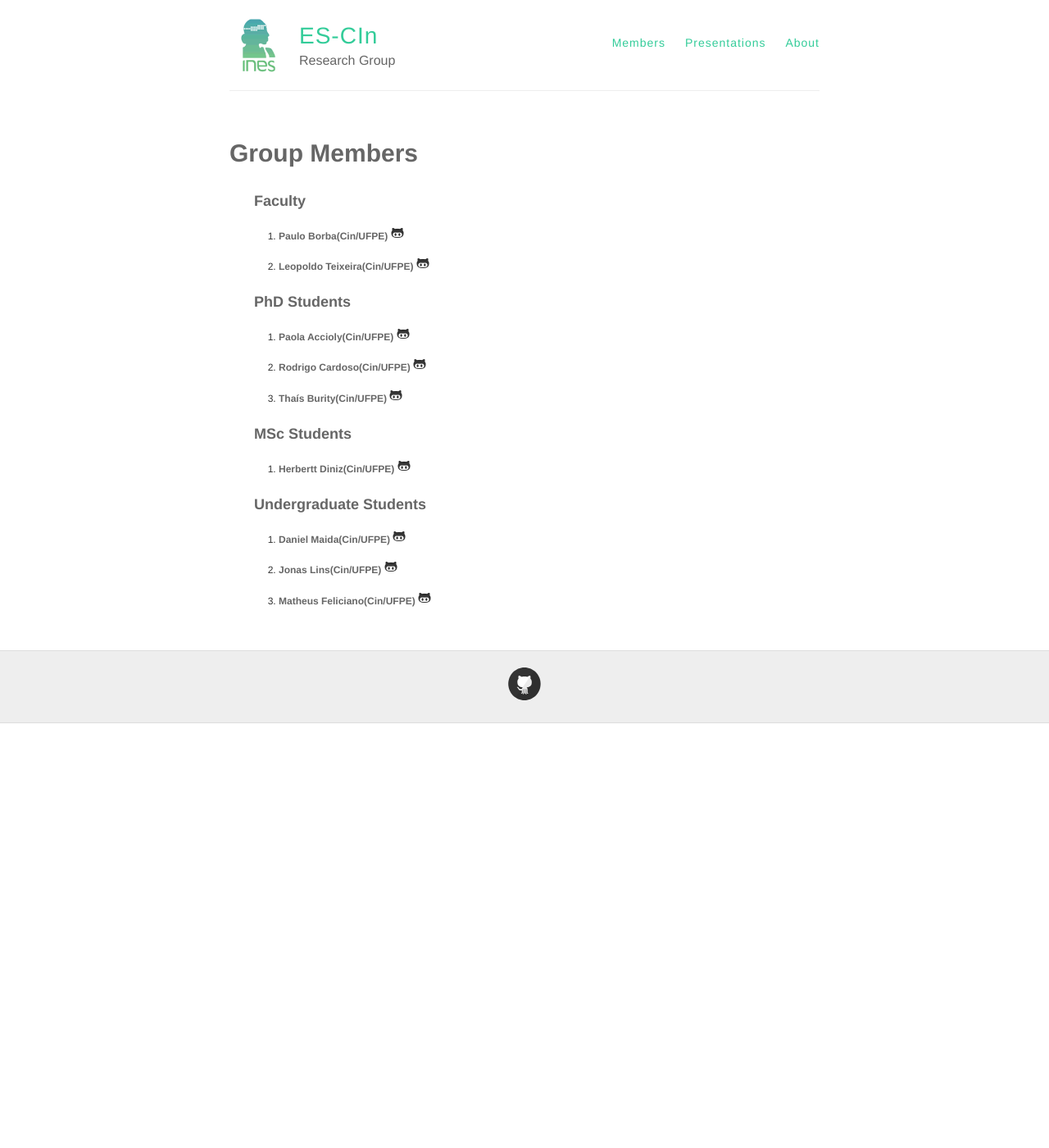
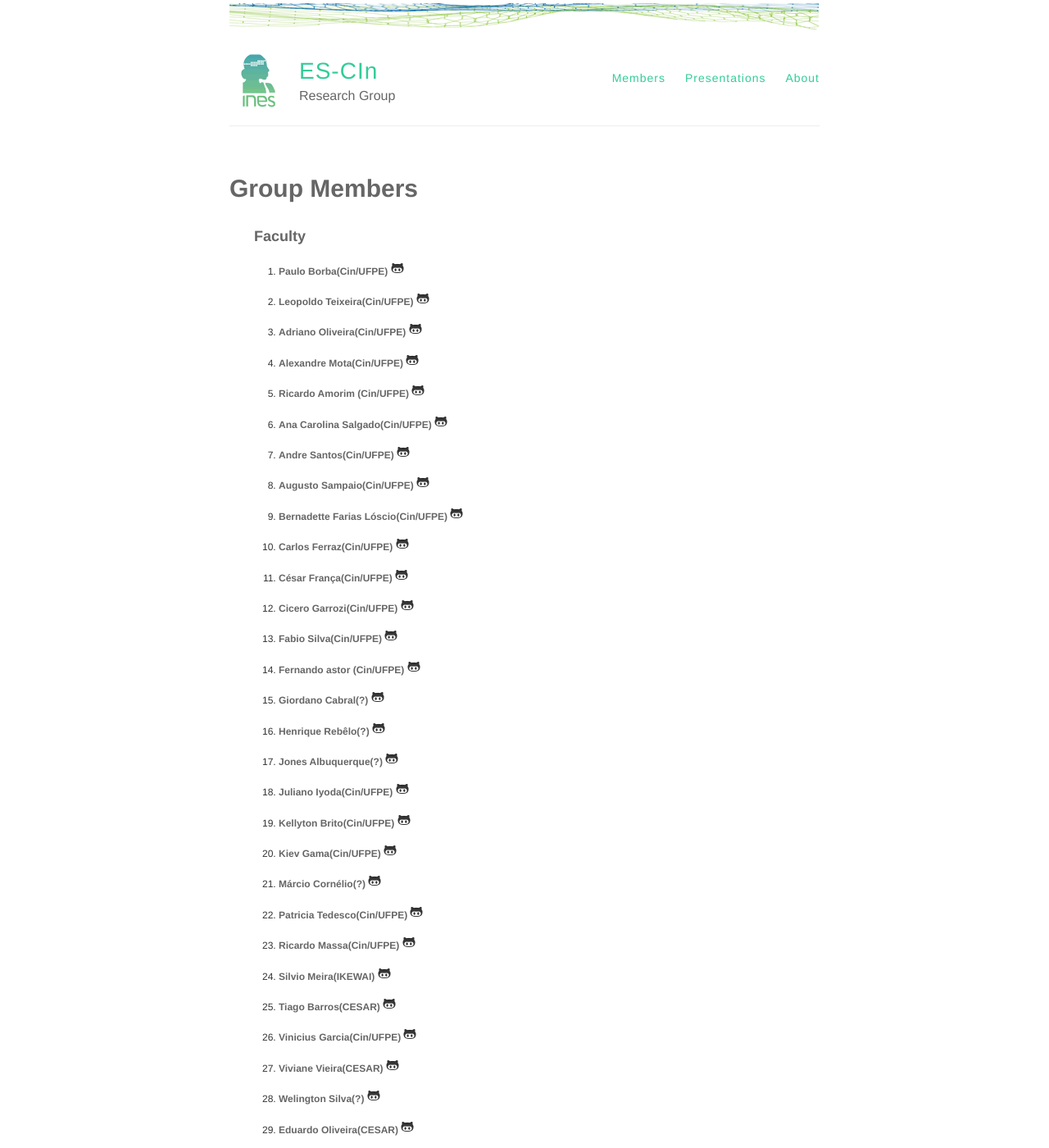
Before and after one commit to ines-escin/ines-escin.github.io, a Jekyll site: the page built from members/index.html, in a window 1280 px wide and 1400 px high. Shown: the whole window at 82% size. Built offline with Jekyll 4.4.1, drawn with Linux system fonts in a browser that asks for light colours; Markdown is read by kramdown in place of the engine named in the settings; some of the changed text lies outside the part shown.

Commit message:
[completed #101701782] Add members into website page

```diff
--- a/_config.yml
+++ b/_config.yml
@@ -10,7 +10,7 @@ description: Research Group
 
 # URL of your avatar or profile pic (you could use your GitHub profile pic)
 avatar: /images/120x120.gif
-header: /images/Header.jpg
+top: /images/top.png
 
 #
 # Flags below are optional
--- a/_data/faculty_members.yml
+++ b/_data/faculty_members.yml
@@ -4,3 +4,87 @@
 
 - name: Leopoldo Teixeira(Cin/UFPE)
   github: leopoldomt
+
+- name: Adriano Oliveira(Cin/UFPE)
+  github: #
+
+- name: Alexandre Mota(Cin/UFPE)
+  github: #
+
+- name: Ricardo Amorim (Cin/UFPE)
+  github: #
+
+- name: Ana Carolina Salgado(Cin/UFPE)
+  github: #
+
+- name: Andre Santos(Cin/UFPE)
+  github: #
+
+- name: Augusto Sampaio(Cin/UFPE)
+  github: #
+
+- name: Bernadette Farias Lóscio(Cin/UFPE)
+  github: #
+
+- name: Carlos Ferraz(Cin/UFPE)
+  github: #
+
+- name: César França(Cin/UFPE)
+  github: #
+
+- name: Cicero Garrozi(Cin/UFPE)
+  github: #
+
+- name: Fabio Silva(Cin/UFPE)
+  github: #
+
+- name: Fernando astor (Cin/UFPE)
+  github: #
+
+- name: Giordano Cabral(?)
+  github: #
+
+- name: Henrique Rebêlo(?)
+  github: #
+
+- name: Jones Albuquerque(?)
+  github: #
+
+- name: Juliano Iyoda(Cin/UFPE)
+  github: #
+
+- name: Kellyton Brito(Cin/UFPE)
+  github: #
+
+- name: Kiev Gama(Cin/UFPE)
+  github: #
+
+- name: Márcio Cornélio(?)
+  github: #
+
+- name: Patricia Tedesco(Cin/UFPE)
+  github: #
+
+- name: Ricardo Massa(Cin/UFPE)
+  github: #
+
+- name: Silvio Meira(IKEWAI)
+  github: #
+
+- name: Tiago Barros(CESAR)
+  github: #
+
+- name: Vinicius Garcia(Cin/UFPE)
+  github: #
+
+- name: Viviane Vieira(CESAR)
+  github: #
+
+- name: Welington Silva(?)
+  github: #
+
+- name: Eduardo Oliveira(CESAR)
+  github: #
+
+- name: Sérgio Soares(Cin/UFPE)
+  github: #
--- a/_layouts/default.html
+++ b/_layouts/default.html
@@ -18,6 +18,7 @@
   <body>
     <div class="wrapper-masthead">
       <div class="container">
+        <img src="{{ site.top }}" />
         <header class="masthead clearfix">
           <a href="{{ site.baseurl }}/" class="site-avatar"><img src="{{ site.avatar }}" /></a>
 
```
Also changed, not shown: _posts/2014-3-3-Hello-World.md (+3 -1 lines), images/top.png (added).
